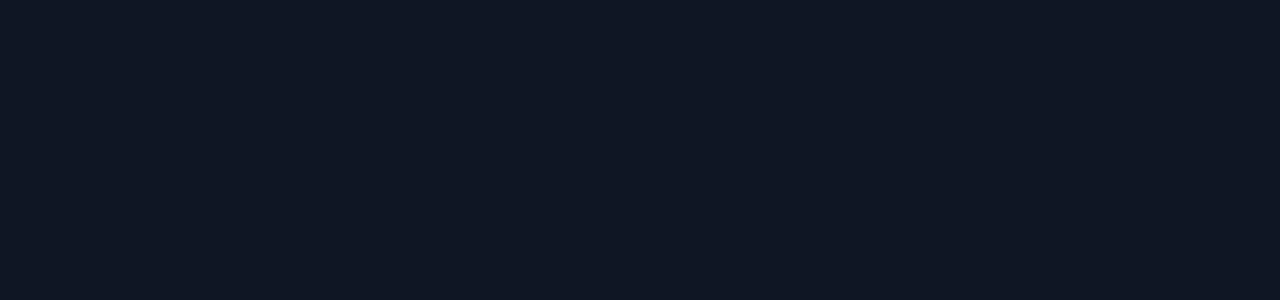
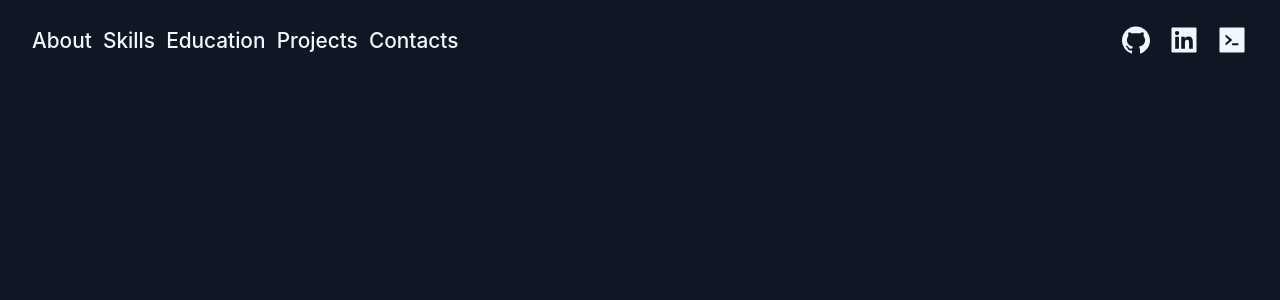
Before and after one commit to andrewkarev/cv, a React (Create React App) app: page / in a window 1280 px wide. Shown: the top 300 px of the page. Built offline with nearby package versions, Linux system fonts and the light colour scheme; the HTML template or start-up script is replaced by a standard one.

Commit message:
feat: implement header component

```diff
--- a/package.json
+++ b/package.json
@@ -12,6 +12,7 @@
     "@types/react-dom": "^18.0.6",
     "react": "^18.2.0",
     "react-dom": "^18.2.0",
+    "react-icons": "^4.4.0",
     "react-scripts": "5.0.1",
     "typescript": "^4.8.3",
     "web-vitals": "^2.1.4"
--- a/src/App.css
+++ b/src/App.css
@@ -2,5 +2,9 @@
   display: flex;
   flex-direction: column;
   min-height: 100vh;
-  background-color: rgb(15, 22, 36);
+  max-width: 1280px;
+  width: 100%;
+  margin: auto;
+  padding: 1rem 2rem;
+  color: #f0f8ff;
 }
--- a/src/App.tsx
+++ b/src/App.tsx
@@ -1,10 +1,11 @@
 import React from 'react';
 import './App.css';
+import Header from './components/header/Header';
 
 const App = () => {
   return (
     <div className="App">
-
+      <Header />
     </div>
   );
 }
--- /dev/null
+++ b/src/components/header/Header.tsx
@@ -0,0 +1,38 @@
+import React from 'react';
+import './header.css';
+import { AiFillGithub, AiFillCode, AiFillLinkedin } from "react-icons/ai";
+
+const Header = () => {
+  return (
+    <header className="header">
+      <nav className="nav">
+        <ul className="nav-list">
+          <a href="#about"><li className="nav-list-item">About</li></a>
+          <a href="#skills"><li className="nav-list-item">Skills</li></a>
+          <a href="#education"><li className="nav-list-item">Education</li></a>
+          <a href="#projects"><li className="nav-list-item">Projects</li></a>
+          <a href="#contacts"><li className="nav-list-item">Contacts</li></a>
+        </ul>
+      </nav>
+      <ul className="socials-list">
+        <a href="https://github.com/andrewkarev">
+          <li className="socials-list-item">
+            <AiFillGithub size="2rem" />
+          </li>
+        </a>
+        <a href="/">
+          <li className="socials-list-item">
+            <AiFillLinkedin size="2rem" />
+          </li>
+        </a>
+        <a href="https://www.codewars.com/users/andrewkarev">
+          <li className="socials-list-item">
+            <AiFillCode size="2rem" />
+          </li>
+        </a>
+      </ul>
+    </header>
+  );
+};
+
+export default Header;
--- /dev/null
+++ b/src/components/header/header.css
@@ -0,0 +1,39 @@
+.header {
+  display: flex;
+  justify-content: space-between;
+  align-items: center;
+  padding: 0.5rem 0 1rem;
+}
+
+.nav {
+  font-size: 1.3rem;
+}
+
+.nav-list {
+  display: flex;
+  gap: 0.7rem;
+  font-weight: 500;
+}
+
+.nav-list-item {
+  transition: 0.3s ease;
+}
+
+.nav-list-item:hover {
+  color: rgb(255, 255, 255, 0.75);
+}
+
+.socials-list {
+  display: flex;
+  gap: 1rem;
+}
+
+.socials-list-item {
+  width: 2rem;
+  height: 2rem;
+  transition: 0.5s ease;
+}
+
+.socials-list-item:hover {
+  transform: scale(1.2);
+}
--- a/src/index.css
+++ b/src/index.css
@@ -10,9 +10,19 @@
     sans-serif;
   -webkit-font-smoothing: antialiased;
   -moz-osx-font-smoothing: grayscale;
+  background-color: rgb(15, 22, 36);
 }
 
 code {
   font-family: source-code-pro, Menlo, Monaco, Consolas, 'Courier New',
     monospace;
 }
+
+ul {
+  list-style-type: none;
+}
+
+a {
+  text-decoration: none;
+  color: #f0f8ff;
+}
```
Also changed, not shown: 1 other file (tests, documents, lock files or other folders).
